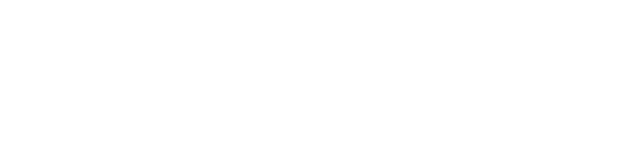
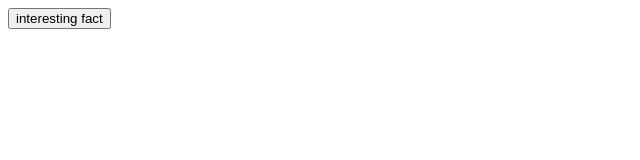
Before and after one commit to AnubhavSingh0708/Interesting-facts, a plain HTML site: page index.html in a window 1280 px wide. Shown: the whole page, without its empty margins (0-640 px from the left). Drawn offline with Linux system fonts and the light colour scheme.

Commit message:
Update index.html

```diff
--- a/index.html
+++ b/index.html
@@ -2,7 +2,7 @@
   <head>
   </head>
   <body>
-    <script src="index.js"><script>
+    <script src="index.js"></script>
     <button onclick="interestingFacts()">interesting fact</button>
     </body>
   </html>
```
